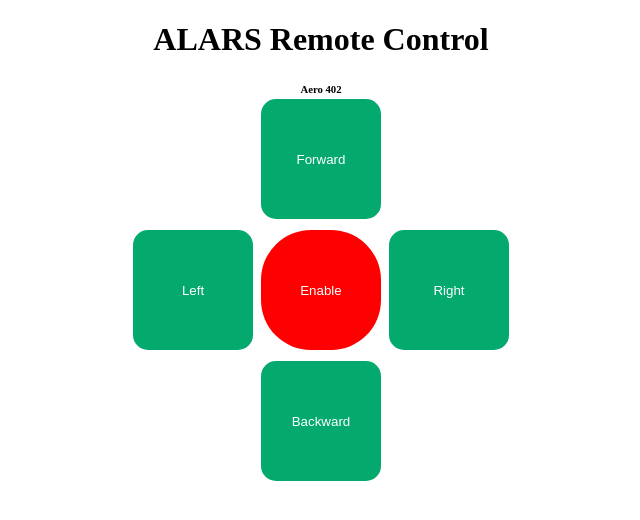
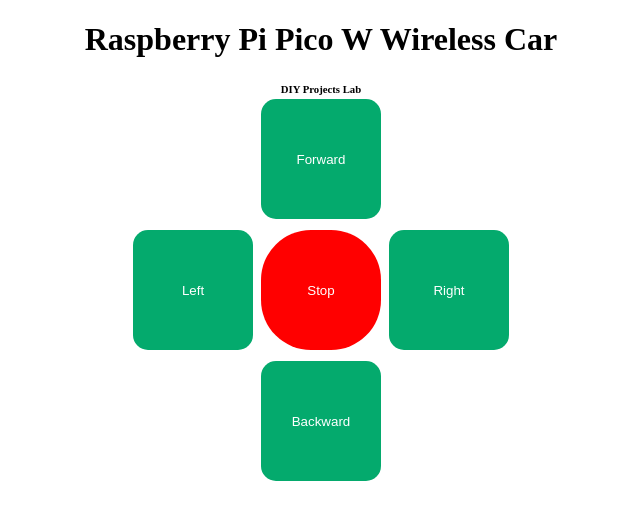
Before and after one commit to OwenDelBene/Capstone, a plain HTML site: page Webserver/index.html in a window 1280 px wide. Shown: the whole page, without its empty margins (319-959 px from the left). Drawn offline with Linux system fonts and the light colour scheme.

Commit message:
remove errors in index.html

```diff
--- a/Webserver/index.html
+++ b/Webserver/index.html
@@ -6,26 +6,25 @@
         </head>
         <body>
 
-              <h1 style="text-align: center;">ALARS Remote Control
+              <h1 style="text-align: center;">Raspberry Pi Pico W Wireless Car
               </body>
-              <h6 style="text-align: center;">Aero 402
+              <h6 style="text-align: center;">DIY Projects Lab
         <center>
-        <a href="/lcdtoggle">
-        <form href=\"/forward\">
+        <form action="./Forward">
         <input type="submit" value="Forward" style="background-color: #04AA6D; border-radius: 15px; height:120px; width:120px; border: none; color: white; padding: 16px 24px; margin: 4px 2px"  />
         </form>
         <table><tr>
-        <td><form href="/left">
+        <td><form action="./Left">
         <input type="submit" value="Left" style="background-color: #04AA6D; border-radius: 15px; height:120px; width:120px; border: none; color: white; padding: 16px 24px; margin: 4px 2px"/>
         </form></td>
-        <td><form href="/enable">
-        <input type="submit" value="Enable" style="background-color: #FF0000; border-radius: 50px; height:120px; width:120px; border: none; color: white; padding: 16px 24px; margin: 4px 2px" />
+        <td><form action="./Stop">
+        <input type="submit" value="Stop" style="background-color: #FF0000; border-radius: 50px; height:120px; width:120px; border: none; color: white; padding: 16px 24px; margin: 4px 2px" />
         </form></td>
-        <td><form href="/right">
+        <td><form action="./Right">
         <input type="submit" value="Right" style="background-color: #04AA6D; border-radius: 15px; height:120px; width:120px; border: none; color: white; padding: 16px 24px; margin: 4px 2px"/>
         </form></td>
         </tr></table>
-        <form href="/backward">
+        <form action="./Backward">
         <input type="submit" value="Backward" style="background-color: #04AA6D; border-radius: 15px; height:120px; width:120px; border: none; color: white; padding: 16px 24px; margin: 4px 2px"/>
         </form>
         </body>
```
